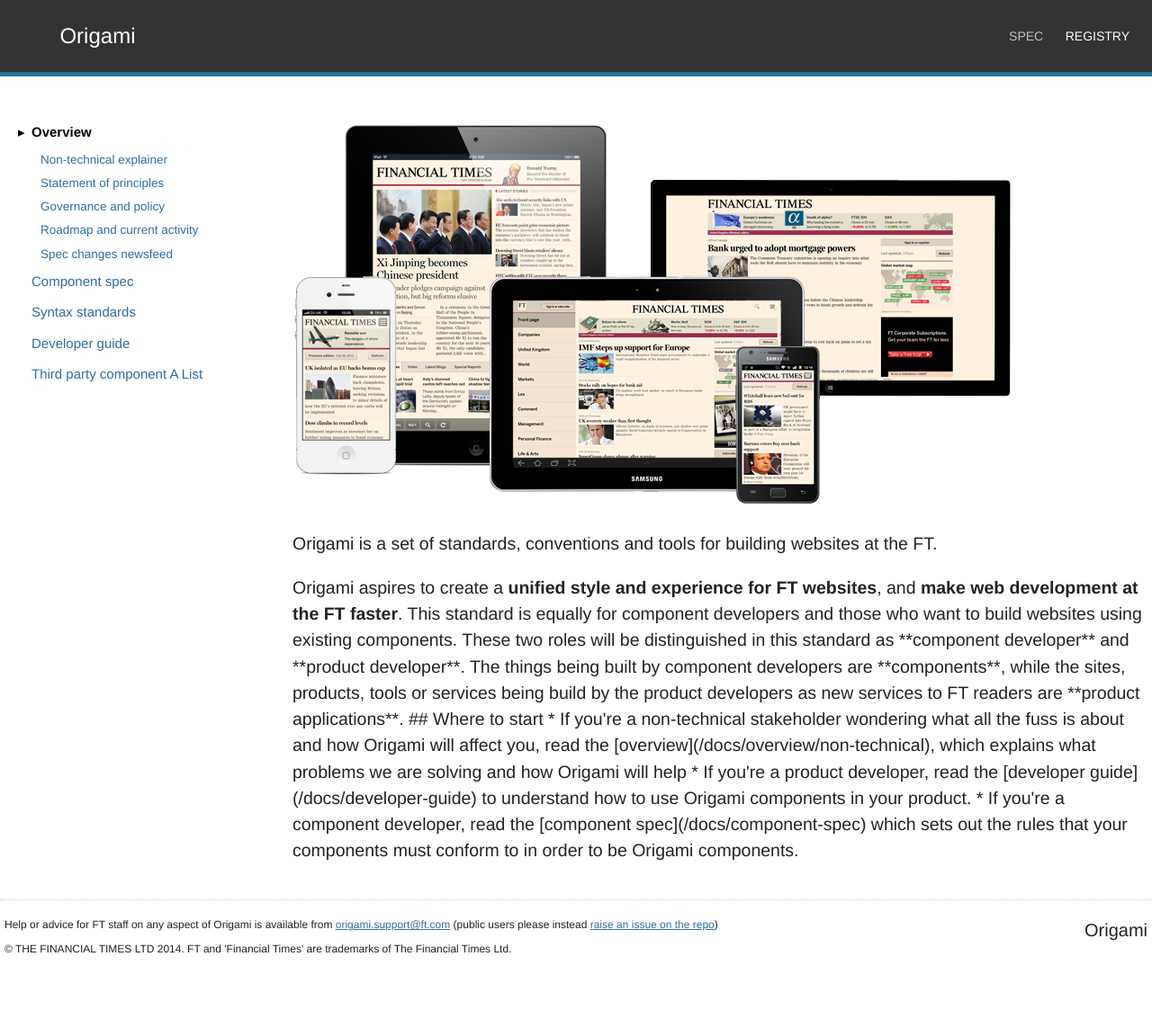
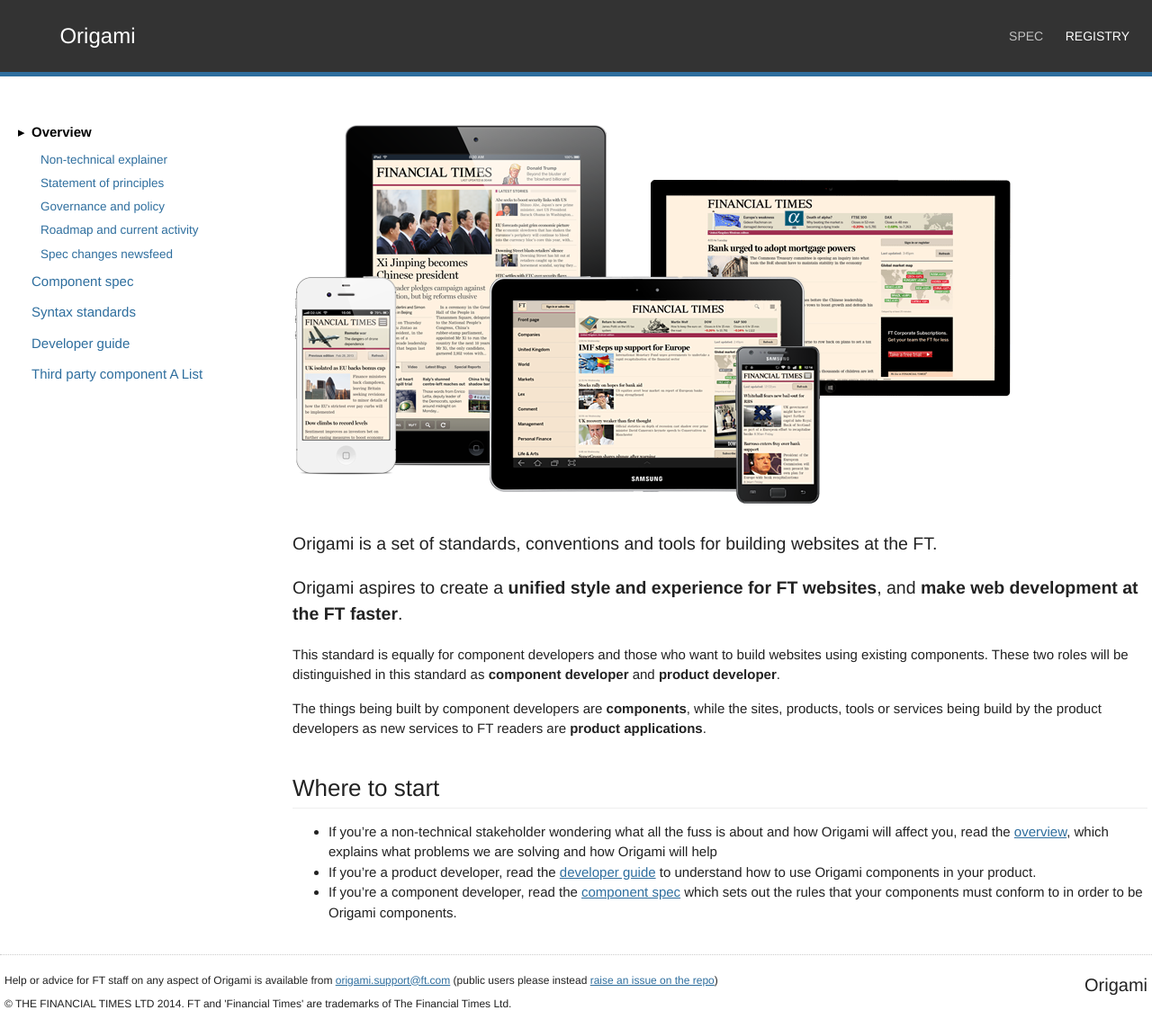
Before and after one commit to Financial-Times/ft-origami, a Jekyll site: the page built from index.md, in a window 1280 px wide. Shown: the whole page at 90% size. Built offline with Jekyll 4.4.1, drawn with Linux system fonts in a browser that asks for light colours; some web fonts are replaced; comment, search, counter and statistics services are not loaded; before the commit the page ends 1082 px from its top, so only the background shows below that.

Commit message:
Fix markup

```diff
--- a/index.md
+++ b/index.md
@@ -8,7 +8,7 @@ section: Overview
 
 <p class="alert-big">Origami is a set of standards, conventions and tools for building websites at the FT.</p>
 
-<p class="alert-big">Origami aspires to create a <strong>unified style and experience for FT websites</strong>, and <strong>make web development at the FT faster</strong>.
+<p class="alert-big">Origami aspires to create a <strong>unified style and experience for FT websites</strong>, and <strong>make web development at the FT faster</strong>.</p>
 
 This standard is equally for component developers and those who want to build websites using existing components.  These two roles will be distinguished in this standard as **component developer** and **product developer**.
 
```
